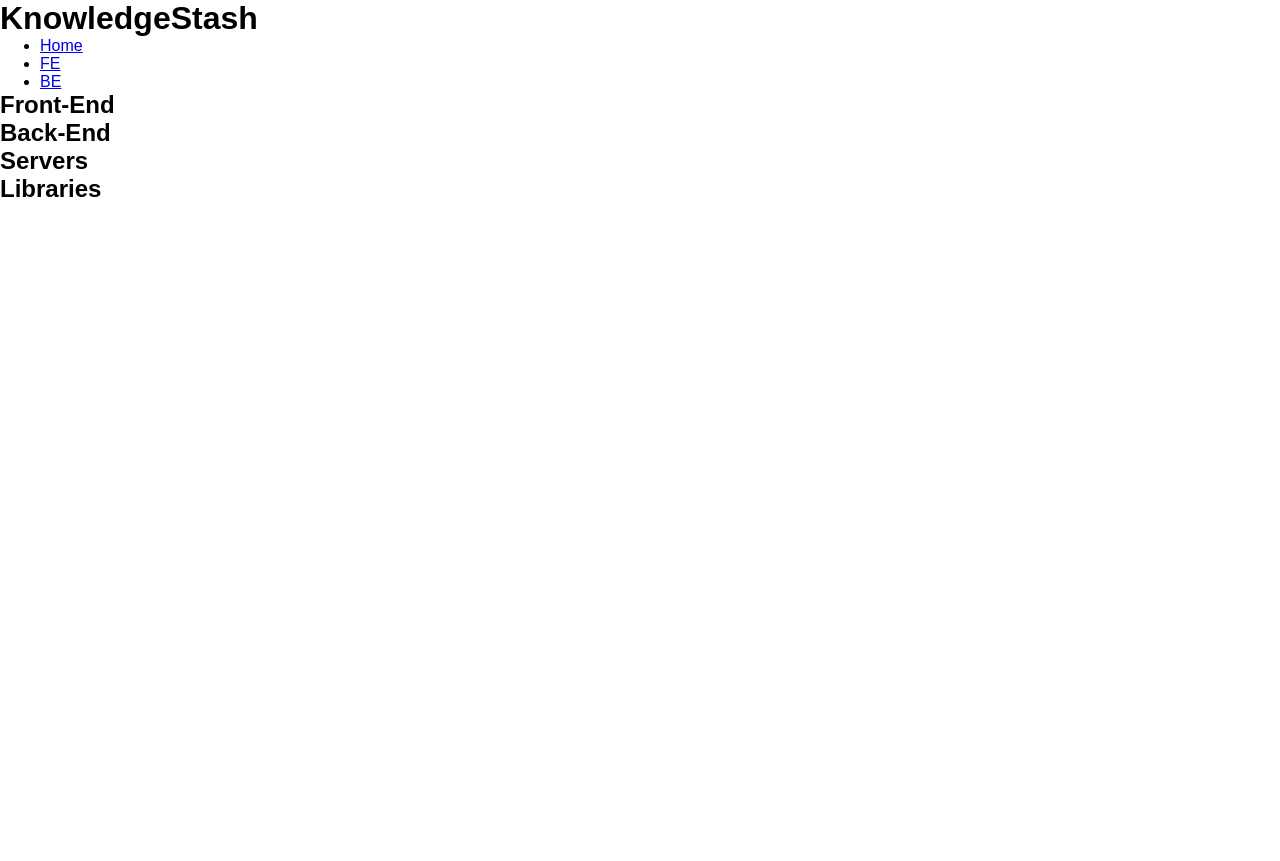
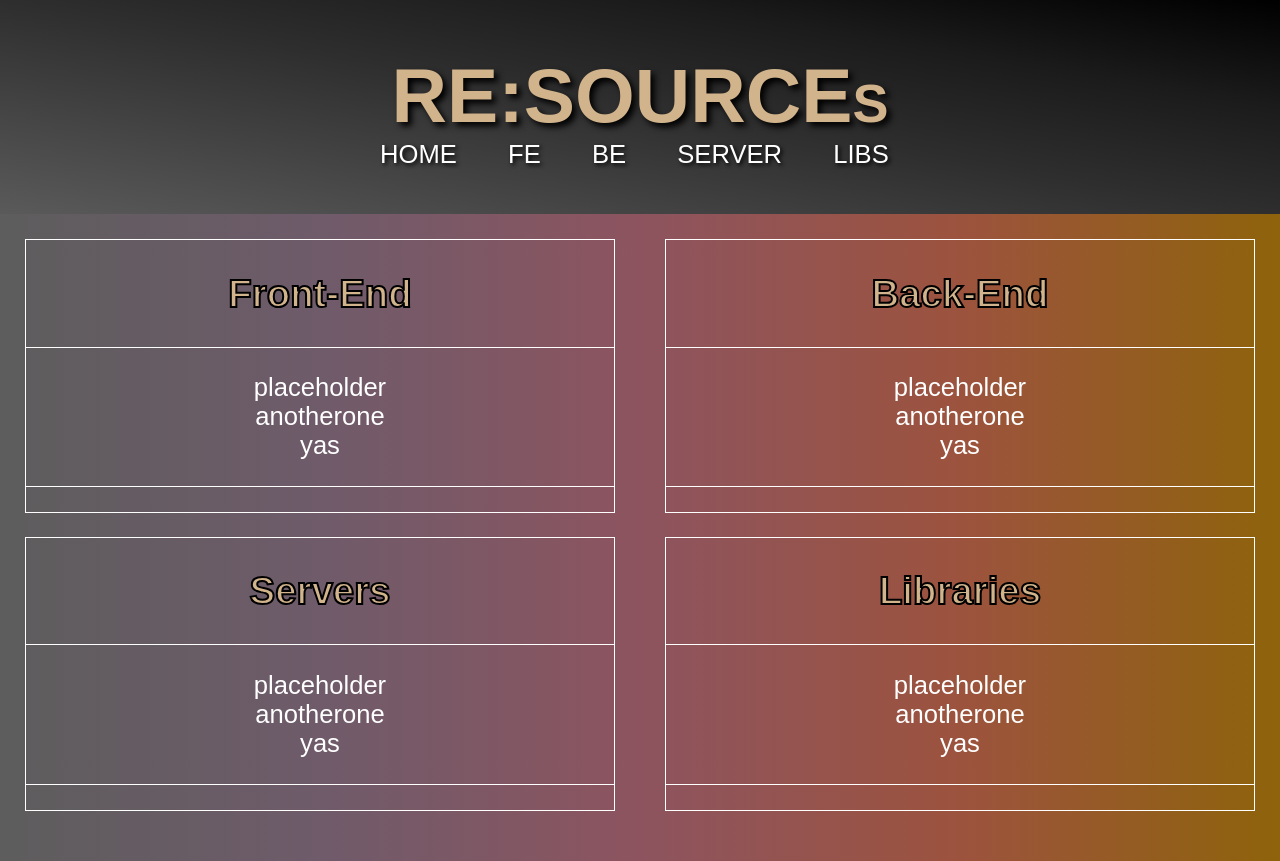
Before and after one commit to Vision-X/knowledge-base, a React (Create React App) app: page / in a window 1280 px wide. Before the commit the page ends 800 px from the top, so only its background shows below. Built offline with nearby package versions, Linux system fonts and the light colour scheme.

Commit message:
style FE components, setting up for data from DB

```diff
--- a/src/App.css
+++ b/src/App.css
@@ -1,17 +1,91 @@
+:root {
+  font-size: 1.6rem;
+}
+
 Header {
-  background-color: gray;
-  height: 20vh;
-  width: 100%;
+  /* background-image: url('./old-books.jpg');
+  background-position: center;
+  background-size: cover; */
+  /* background-color: tan; */
+  background-image: linear-gradient(to right top, #5a5a5a, #444444, #2e2e2e, #1b1b1b, #000000);
+  height: 14vh;
   display: flex;
-  justify-content: space-between;
+  flex-direction: column;
+  justify-content: space-around;
+  align-items: center;
+  padding: 2rem;
+}
+
+Header h1 {
+  margin: 0;
+  font-variant: small-caps;
+  font-size: 3rem;
+  color: tan;
+  text-shadow: 4px 4px 6px black;
 }
 
 Header ul {
   display: flex;
-  flex-direction: column;
+  width: 50%;
+  justify-content: space-between;
+  list-style: none;
+  margin: 0;
 }
 
-Landing {
+Header ul li {
+  margin-right: 2rem;
+}
+
+Header ul li a {
+  text-decoration: none;
+  color: white;
+  text-shadow: 2px 2px 4px black;
+}
+
+Header ul li a:hover {
+  color: tan;
+}
+
+section {
+  background-image: linear-gradient(to right,
+    #5d5d5d, #6f5b6a, #8d545f, #9c533e, #8e630b);
   background-color: black;
   color: white;
+  display: flex;
+  -webkit-flex-wrap: wrap;
+  -ms-flex-wrap: wrap;
+  flex-wrap: wrap;
+  justify-content: space-around;
+  min-height: 70vh;
+  padding: 1rem 0;
+  width: 100%;
 }
+
+section div {
+  display: flex;
+  flex-direction: column;
+  /* align-items: center; */
+  width: 46%;
+  height: 34vh;
+  text-align: center;
+  outline: 1px solid white;
+  margin-bottom: 1rem;
+}
+
+section div h2 {
+  color: tan;
+  -webkit-text-stroke: 2px black;
+
+}
+
+section div .content-card-list {
+  display: flex;
+  flex-direction: column;
+  justify-content: flex-start;
+  width: 100%;
+}
+
+section div .content-card-list ul {
+  list-style: none;
+  padding: 0;
+}
--- a/src/Header.jsx
+++ b/src/Header.jsx
@@ -5,17 +5,23 @@
   render() {
     return (
       <header>
-        <h1>KnowledgeStash</h1>
+        <h1>RE:SOURCEs</h1>
         <nav>
           <ul>
             <li>
-              <NavLink to="/">Home</NavLink>
+              <NavLink to="/">HOME</NavLink>
             </li>
             <li>
               <NavLink to="/">FE</NavLink>
             </li>
             <li>
               <NavLink to="/">BE</NavLink>
+            </li>
+            <li>
+              <NavLink to="/">SERVER</NavLink>
+            </li>
+            <li>
+              <NavLink to="/">LIBS</NavLink>
             </li>
           </ul>
         </nav>
--- a/src/Landing.jsx
+++ b/src/Landing.jsx
@@ -2,20 +2,59 @@
 
 // use react-tabs for tabular page display
 class Landing extends Component {
+  constructor() {
+    super();
+    this._onClick = this._onClick.bind(this);
+  }
+
+  _onClick = (event) => {
+      console.log(this, 'dis');
+      console.log(event.target, 'evt tgt');
+  }
+
+
   render() {
     return (
       <section>
-        <div>
+        <div onClick={this._onClick} >
           <h2>Front-End</h2>
+          <div className="content-card-list">
+            <ul>
+              <li>placeholder</li>
+              <li>anotherone</li>
+              <li>yas</li>
+            </ul>
+          </div>
         </div>
-        <div>
+        <div onClick={this._onClick} >
           <h2>Back-End</h2>
+          <div className="content-card-list">
+            <ul>
+              <li>placeholder</li>
+              <li>anotherone</li>
+              <li>yas</li>
+            </ul>
+          </div>
         </div>
-        <div>
+        <div onClick={this._onClick} >
           <h2>Servers</h2>
+          <div className="content-card-list">
+            <ul>
+              <li>placeholder</li>
+              <li>anotherone</li>
+              <li>yas</li>
+            </ul>
+          </div>
         </div>
-        <div>
+        <div onClick={this._onClick} >
           <h2>Libraries</h2>
+          <div className="content-card-list">
+            <ul>
+              <li>placeholder</li>
+              <li>anotherone</li>
+              <li>yas</li>
+            </ul>
+          </div>
         </div>
       </section>
     )
--- a/src/index.css
+++ b/src/index.css
@@ -1,7 +1,3 @@
-* {
-  margin: 0 auto;
-}
-
 body {
   margin: 0;
   padding: 0;
--- a/src/index.js
+++ b/src/index.js
@@ -2,6 +2,8 @@
 import ReactDOM from 'react-dom';
 import { BrowserRouter as Router, Route } from 'react-router-dom';
 import './index.css';
+import './App.css';
+import './old-books.jpg';
 import registerServiceWorker from './registerServiceWorker';
 
 import Header from './Header.jsx';
@@ -13,7 +15,7 @@
   <Router>
     <div>
       <Header />
-        <Route exact path="/" component={ Landing } />
+      <Route exact path="/" component={ Landing } />
     </div>
   </Router>,
 document.getElementById('root'));
```
Also changed, not shown: 1 other file (tests, documents, lock files or other folders).
